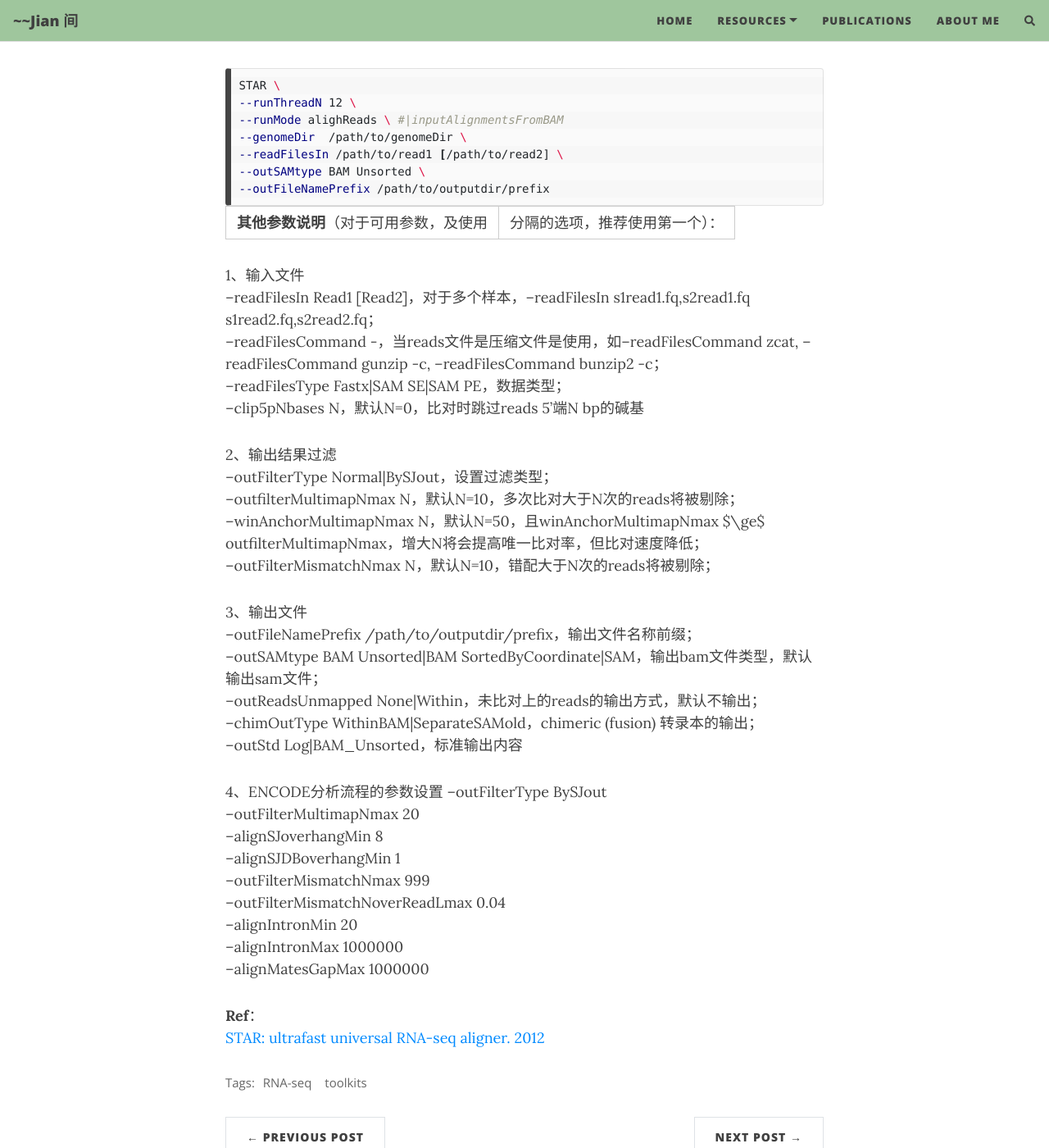
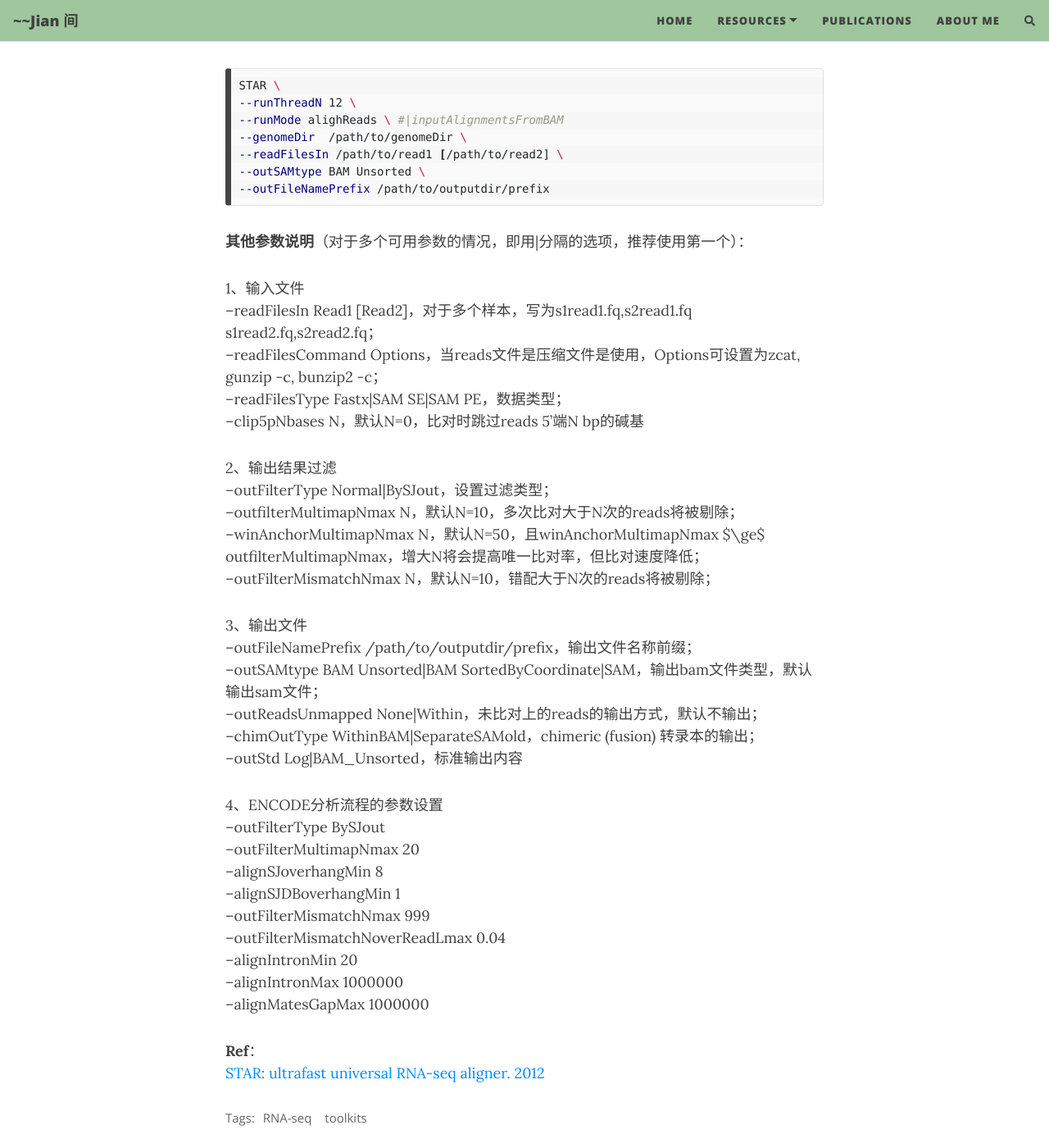
Before and after one commit to Zer0o0/intergap.githb.io, a Jekyll site: the page built from docs/_posts/2022-09-28-STAR.md, in a window 1280 px wide and 1400 px high, scrolled down 1547 px. Shown: the whole window at 82% size. Built offline with Jekyll 4.4.1, drawn with Linux system fonts in a browser that asks for light colours; nearby versions of some CDN libraries; comment, search, counter and statistics services are not loaded; some of the changed text lies outside the part shown.

Commit message:
correct some mistakes in the previous posts

````diff
--- a/docs/_posts/2022-09-27-STAR.md
+++ b/docs/_posts/2022-09-28-STAR.md
@@ -42,11 +42,11 @@
 --outFileNamePrefix /path/to/outputdir/prefix
 ```
 
-**其他参数说明**（对于可用参数，及使用|分隔的选项，推荐使用第一个）：
+**其他参数说明**（对于多个可用参数的情况，即用\|分隔的选项，推荐使用第一个）：
 
 1、输入文件
---readFilesIn Read1 \[Read2\]，对于多个样本，--readFilesIn s1read1.fq,s2read1.fq s1read2.fq,s2read2.fq；
---readFilesCommand -，当reads文件是压缩文件是使用，如--readFilesCommand zcat, --readFilesCommand gunzip -c, --readFilesCommand bunzip2 -c；
+--readFilesIn Read1 \[Read2\]，对于多个样本，写为s1read1.fq,s2read1.fq s1read2.fq,s2read2.fq；
+--readFilesCommand Options，当reads文件是压缩文件是使用，Options可设置为zcat, gunzip -c, bunzip2 -c；
 --readFilesType Fastx|SAM SE|SAM PE，数据类型；
 --clip5pNbases N，默认N=0，比对时跳过reads 5'端N bp的碱基
 
````
Also changed, not shown: docs/_posts/2022-09-09-rna-seq-analysis.md (+1 -1 lines), docs/_posts/2022-09-18-chip-seq-analysis.md (+3 -3 lines).
